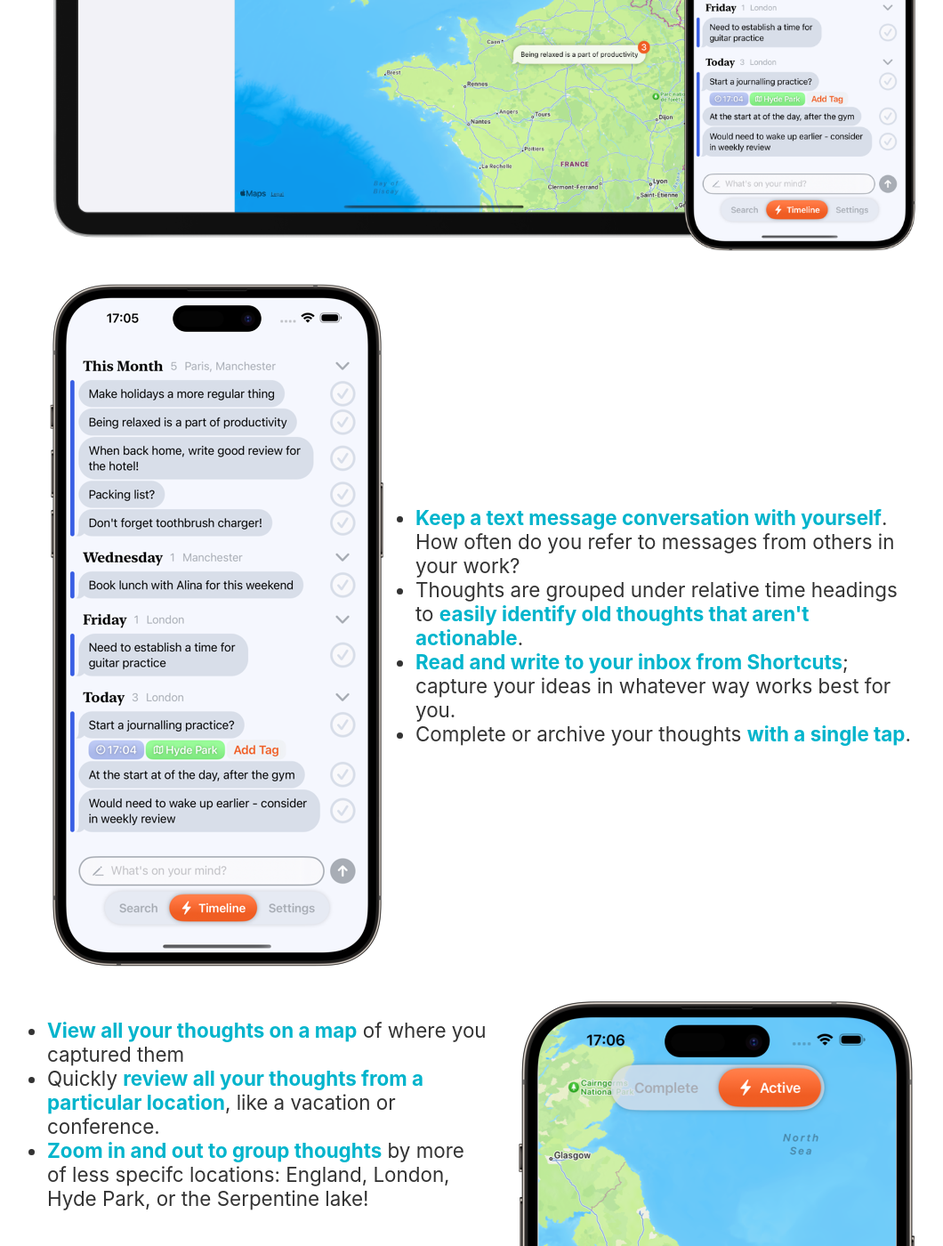
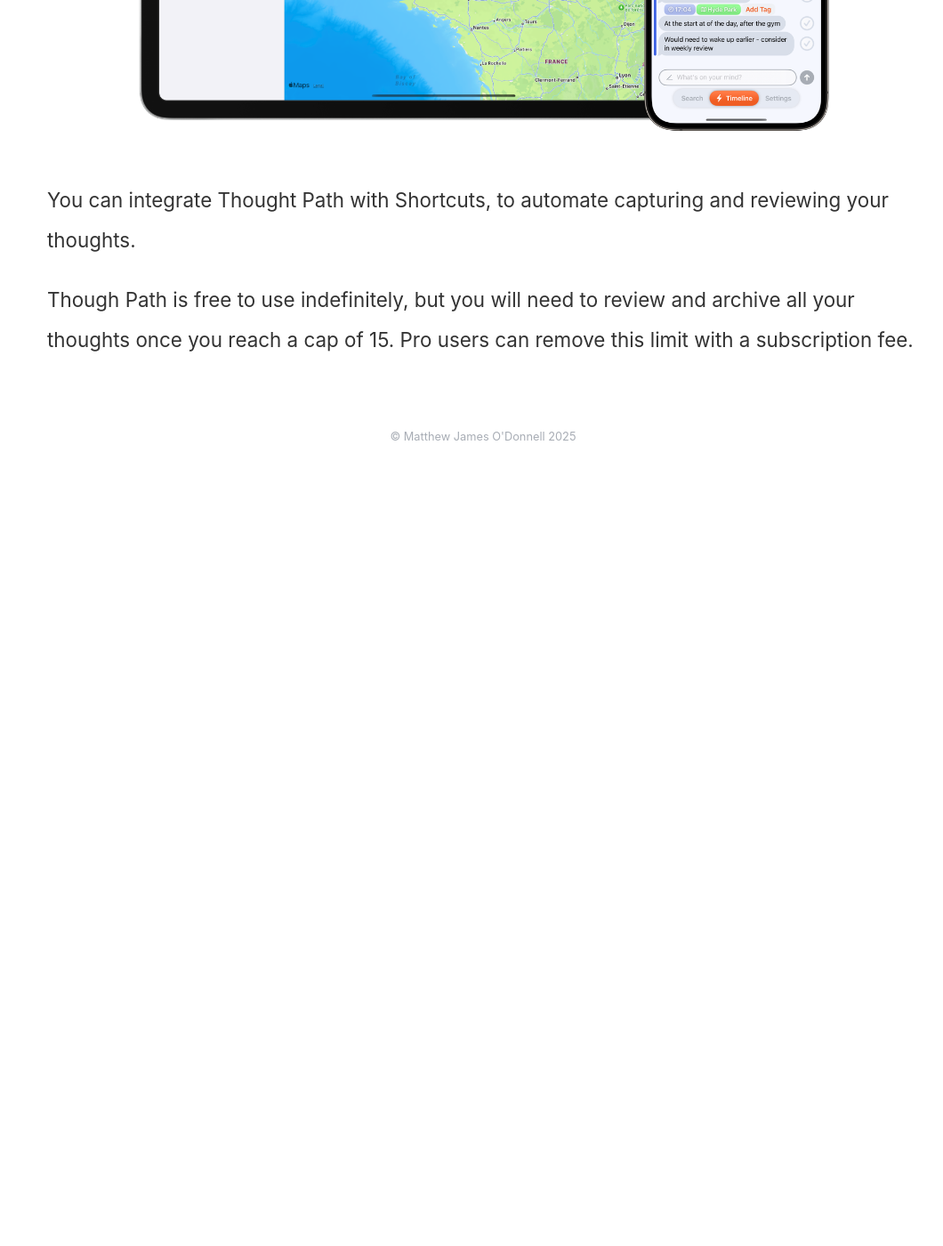
Before and after one commit to mattjamesod/andhash39, a Jekyll site: the page built from portfolio/thought-path/index.html, in a window 1280 px wide and 1400 px high, scrolled down 961 px. Shown: the whole window at 89% size, without its empty margins (97-1157 px from the left). Built offline with Jekyll 4.4.1, drawn with Linux system fonts in a browser that asks for light colours; some web fonts are replaced; after the commit the page ends 1499 px from its top, so only the background shows below that; some of the changed text lies outside the part shown.

Commit message:
stub thouht path page

```diff
--- a/portfolio/thought-path/index.html
+++ b/portfolio/thought-path/index.html
@@ -11,39 +11,14 @@ back_link_label: Full Portfolio
 header-background-class: thought-path-header-color
 ---
 
-<p>Thought Path is the first point of contact for all your thoughts, ideas, and tasks. It doesn't matter what it is, it just matters that you write it down!</p>
+<p>Thought Path is an inbox to quickly capture all your thoughts, ideas, and tasks. Easily see the output of your brain over time, on a map, or in search results.</p>
 
-<img class="portfolio-image-container" src="/assets/images/thought-path.png">
+<img class="portfolio-banner-image" src="/assets/images/thought-path.png">
+
+<div>
 
 
-<div class="image-flex-container">
-	<img src="/assets/images/inbox.png" alt="The Thought Path inbox view" class="image-flex-container-img">
-	<ul class="image-flex-container-text">
-		<li><strong>Keep a text message conversation with yourself</strong>. How often do you refer to messages from others in your work?</li>
-		<li>Thoughts are grouped under relative time headings to <strong>easily identify old thoughts that aren't actionable</strong>.</li>
-		<li><strong>Read and write to your inbox from Shortcuts</strong>; capture your ideas in whatever way works best for you.</li>
-		<li>Complete or archive your thoughts <strong>with a single tap</strong>.</li>
-	</ul>
+<p>You can integrate Thought Path with Shortcuts, to automate capturing and reviewing your thoughts.</p>
+
+<p>Though Path is free to use indefinitely, but you will need to review and archive all your thoughts once you reach a cap of 15. Pro users can remove this limit with a subscription fee.</p>
 </div>
-
-<div class="image-flex-container-reverse">
-	<img src="/assets/images/map.png" alt="The Thought Path map view" class="image-flex-container-img">
-	<ul class="image-flex-container-text">
-		<li><strong>View all your thoughts on a map</strong> of where you captured them</li>
-		<li>Quickly <strong>review all your thoughts from a particular location</strong>, like a vacation or conference.</li>
-		<li><strong>Zoom in and out to group thoughts</strong> by more of less specifc locations: England, London, Hyde Park, or the Serpentine lake!</li>
-	</ul>
-</div>
-
-<div class="image-flex-container">
-	<img src="/assets/images/tag.png" alt="The Thought Path new tag view, tag shown is named important and coloured red" class="image-flex-container-img">
-	<ul class="image-flex-container-text">
-		<li><strong>Tag your thoughts</strong> with keywords, names of coworkers, or categories.</li>
-		<li>Find any thought with <strong>full text search</strong>, on the body of the item or its tags.</li>
-		<li>With a Pro subscription, <strong>search all your completed items</strong>.</li>
-	</ul>
-</div>
-
-Though Path is <strong>free to use indefinitely</strong>, but you will need to review and archive all your thoughts once you reach a cap of 15.
-
-Pro users can <strong>remove all limits</strong> with a subscription fee of <strong>$1.99 a month, $14.99 a year, or local equivalents</strong>.
```
